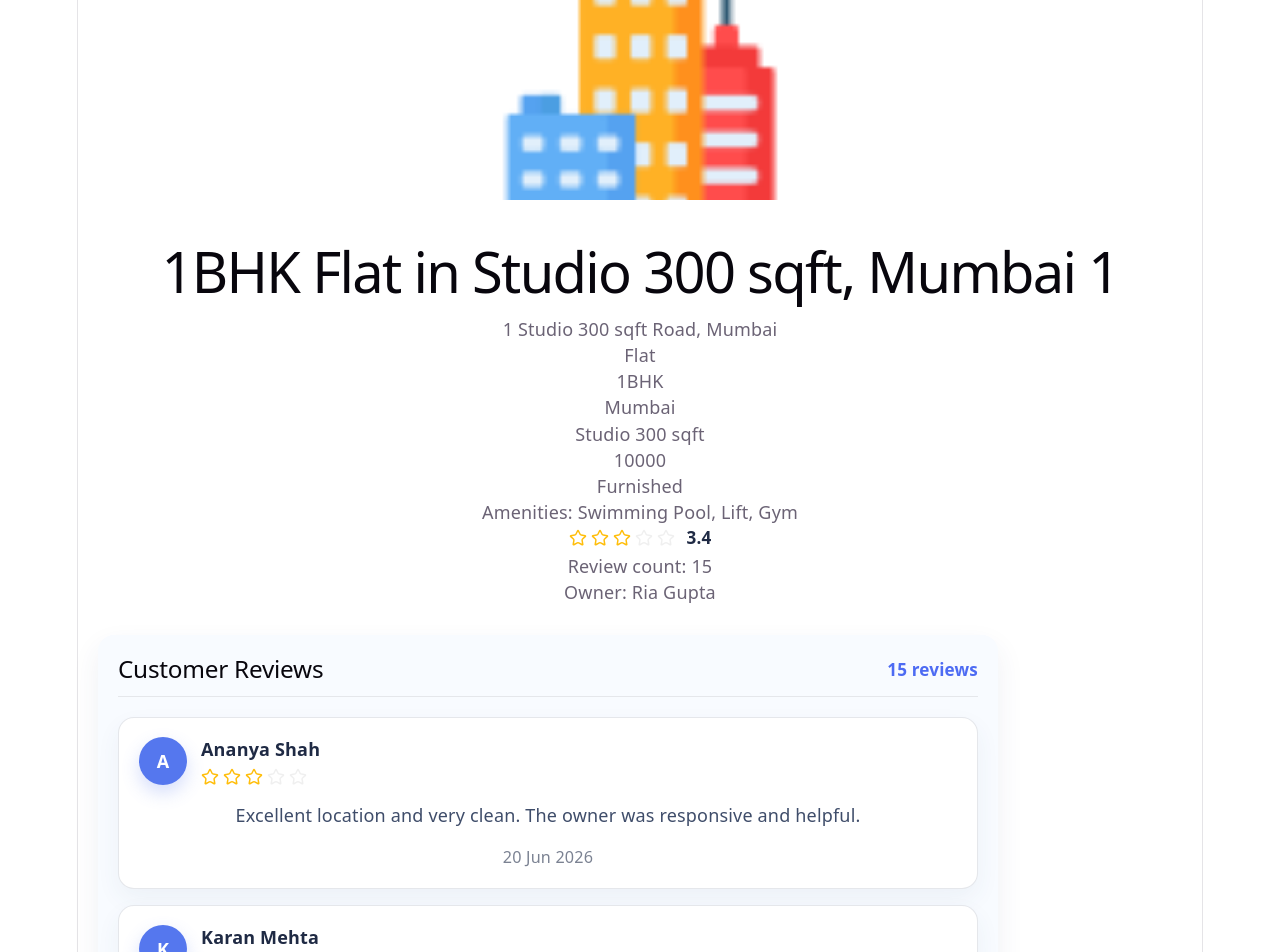
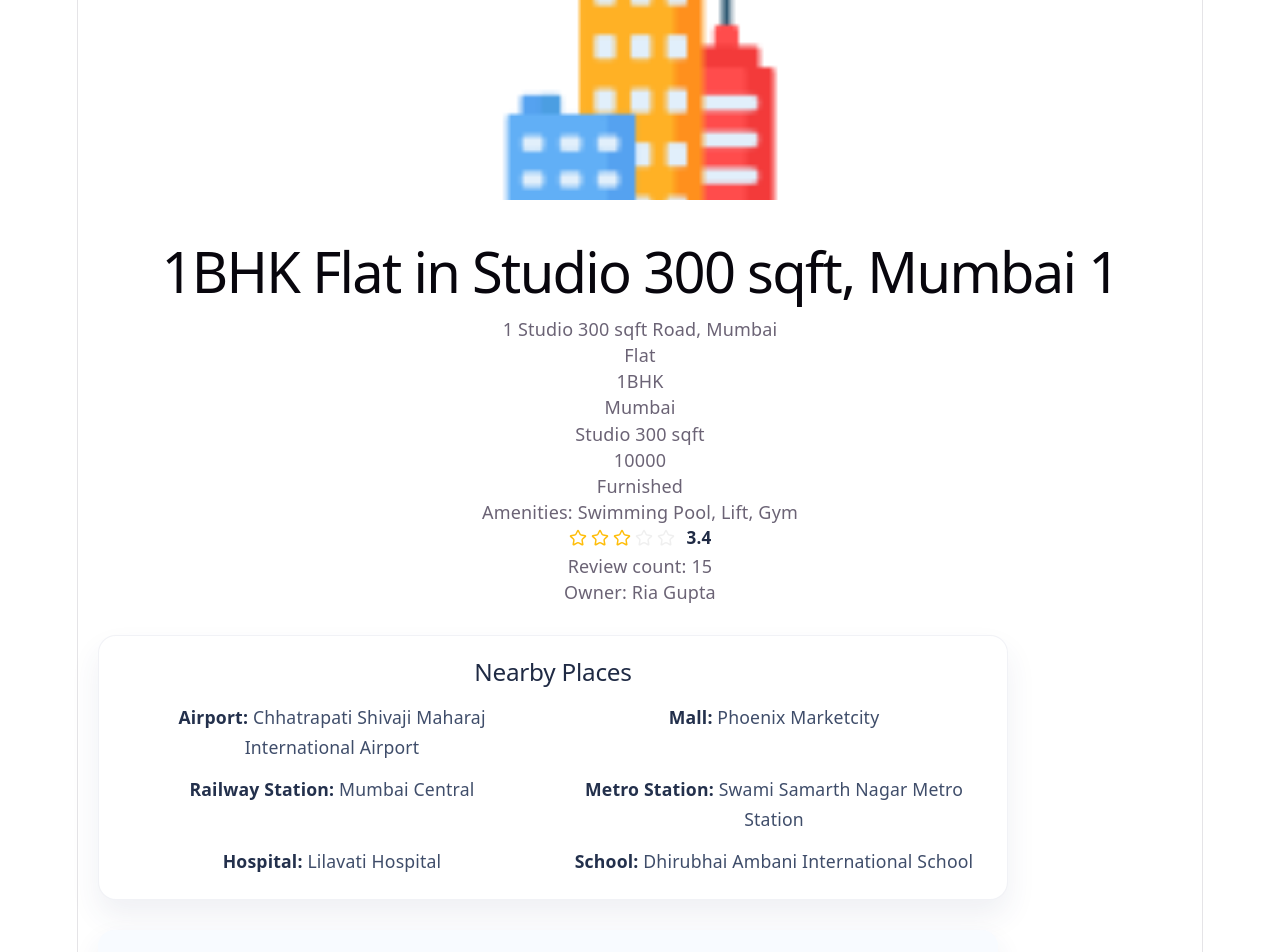
Before and after one commit to sakshi07bhosale/Easy-rent-react-app, a React (Vite) app: page /property/1 in a window 1280 px wide. Shown: the top 952 px of the page. Built offline with nearby package versions, Linux system fonts and the light colour scheme.

Commit message:
near by places part created

```diff
--- a/src/views/PropertyDetails/PropertyDetails.css
+++ b/src/views/PropertyDetails/PropertyDetails.css
@@ -83,6 +83,41 @@
     font-size: 0.95rem;
 }
 
+.nearby-section {
+    max-width: 860px;
+    margin: 30px 20px;
+    padding: 22px 24px;
+    background: #ffffff;
+    border-radius: 18px;
+    box-shadow: 0 16px 30px rgba(45, 70, 120, 0.08);
+    border: 1px solid rgba(79, 96, 146, 0.08);
+}
+
+.nearby-section h2 {
+    margin: 0 0 16px;
+    font-size: 1.35rem;
+    color: #1f2a44;
+}
+
+.nearby-list {
+    list-style: none;
+    padding: 0;
+    margin: 0;
+    display: grid;
+    grid-template-columns: repeat(2, minmax(200px, 1fr));
+    gap: 12px 24px;
+}
+
+.nearby-list li {
+    font-size: 0.98rem;
+    color: #3f4d6a;
+    line-height: 1.7;
+}
+
+.nearby-list li strong {
+    color: #23304c;
+}
+
 .review-comment{
     font-size: 1rem;
     line-height: 1.75;
--- a/src/views/PropertyDetails/PropertyDetails.jsx
+++ b/src/views/PropertyDetails/PropertyDetails.jsx
@@ -28,11 +28,27 @@ function PropertyDetails() {
       <p>{propertyDetails.rent}</p>
       <p>{propertyDetails.furnished ? "Furnished" : "Unfurnished"}</p>
       <p>Amenities: {propertyDetails.amenities ? propertyDetails.amenities.join(", ") : "N/A"}</p>
+
       <div className="detail-rating">
         <RatingStars rating={propertyDetails.rating || 0} showScore={true} />
       </div>
       <p>Review count: {propertyDetails.reviews}</p>
       <p>Owner: {propertyDetails.owner ? propertyDetails.owner.name : "N/A"}</p>
+      <div className="nearby-section">
+        <h2>Nearby Places</h2>
+        {propertyDetails.nearby ? (
+          <ul className="nearby-list">
+            <li><strong>Airport:</strong> {propertyDetails.nearby.airport}</li>
+            <li><strong>Mall:</strong> {propertyDetails.nearby.mall}</li>
+            <li><strong>Railway Station:</strong> {propertyDetails.nearby.railwayStation}</li>
+            <li><strong>Metro Station:</strong> {propertyDetails.nearby.metroStation}</li>
+            <li><strong>Hospital:</strong> {propertyDetails.nearby.hospital}</li>
+            <li><strong>School:</strong> {propertyDetails.nearby.school}</li>
+          </ul>
+        ) : (
+          <p>No nearby places available.</p>
+        )}
+      </div>
       <div className="customer-reviews">
         <div className="reviews-header-bar">
           <h2>Customer Reviews</h2>
```
